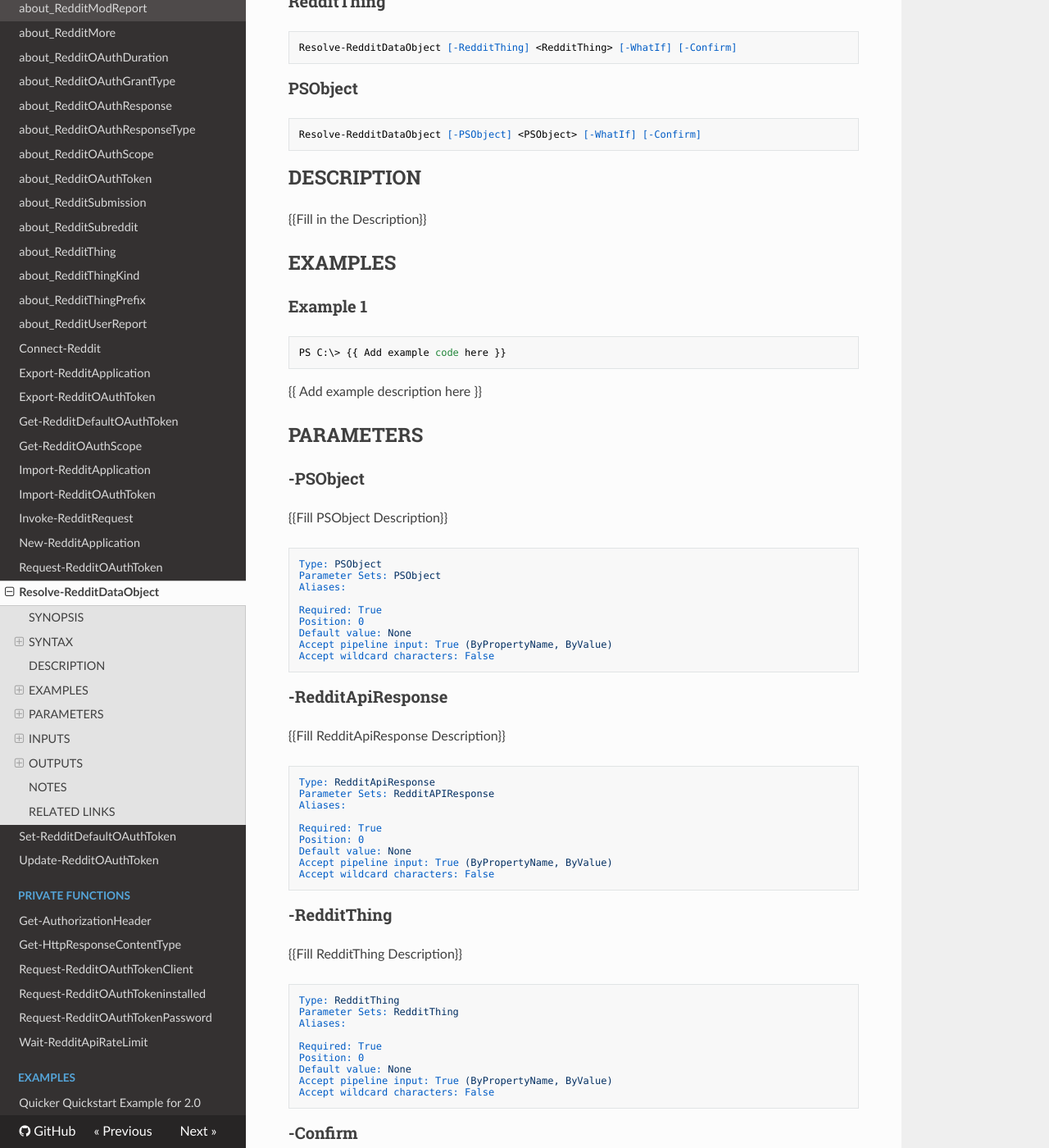
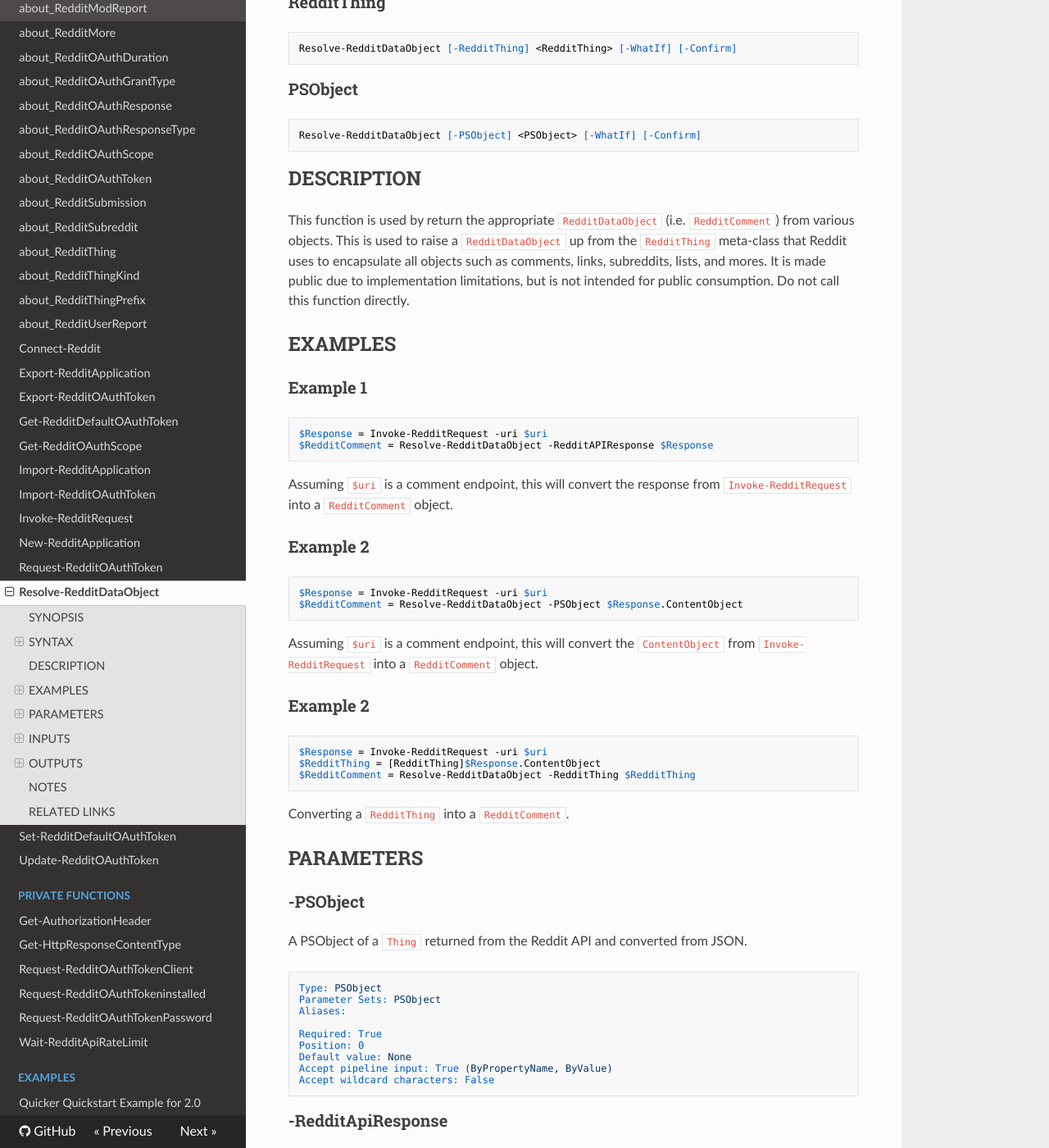
Before and after one commit to markekraus/PSRAW, an MkDocs documentation site: the page built from docs/Module/Resolve-RedditDataObject.md, in a window 1280 px wide and 1400 px high, scrolled down 438 px. Shown: the whole window at 82% size. Built offline with MkDocs 1.6.1, drawn with Linux system fonts in a browser that asks for light colours; nearby versions of some CDN libraries; old or Windows-style settings are respelled for this version of MkDocs; some of the changed text lies outside the part shown.

Commit message:
Update Resolve-redditdataobject docs

````diff
--- a/docs/Module/Resolve-RedditDataObject.md
+++ b/docs/Module/Resolve-RedditDataObject.md
@@ -8,7 +8,7 @@ schema: 2.0.0
 # Resolve-RedditDataObject
 
 ## SYNOPSIS
-{{Fill in the Synopsis}}
+Resolves a `RedditDataObject` from another object
 
 ## SYNTAX
 
@@ -28,21 +28,39 @@ Resolve-RedditDataObject [-PSObject] <PSObject> [-WhatIf] [-Confirm]
 ```
 
 ## DESCRIPTION
-{{Fill in the Description}}
+This function is used by return the appropriate `RedditDataObject` (i.e. `RedditComment`) from various objects. This is used to raise a `RedditDataObject` up from the `RedditThing` meta-class that Reddit uses to encapsulate all objects such as comments, links, subreddits, lists, and mores. It is made public due to implementation limitations, but is not intended for public consumption. Do not call this function directly.
 
 ## EXAMPLES
 
 ### Example 1
 ```
-PS C:\> {{ Add example code here }}
+$Response = Invoke-RedditRequest -uri $uri
+$RedditComment = Resolve-RedditDataObject -RedditAPIResponse $Response
 ```
 
-{{ Add example description here }}
+Assuming `$uri` is a comment endpoint, this will convert the response from `Invoke-RedditRequest` into a `RedditComment` object.
+
+### Example 2
+```
+$Response = Invoke-RedditRequest -uri $uri
+$RedditComment = Resolve-RedditDataObject -PSObject $Response.ContentObject
+```
+
+Assuming `$uri` is a comment endpoint, this will convert the `ContentObject` from `Invoke-RedditRequest` into a `RedditComment` object.
+
+### Example 2
+```
+$Response = Invoke-RedditRequest -uri $uri
+$RedditThing = [RedditThing]$Response.ContentObject
+$RedditComment = Resolve-RedditDataObject -RedditThing $RedditThing
+```
+
+Converting a `RedditThing` into a `RedditComment`.
 
 ## PARAMETERS
 
 ### -PSObject
-{{Fill PSObject Description}}
+A PSObject of a `Thing` returned from the Reddit API and converted from JSON.
 
 ```yaml
 Type: PSObject
@@ -57,7 +75,7 @@ Accept wildcard characters: False
 ```
 
 ### -RedditApiResponse
-{{Fill RedditApiResponse Description}}
+A `RedditApiResponse` object returned from `Invoke-RedditRequest`
 
 ```yaml
 Type: RedditApiResponse
@@ -72,7 +90,7 @@ Accept wildcard characters: False
 ```
 
 ### -RedditThing
-{{Fill RedditThing Description}}
+An existing `RedditThing` object.
 
 ```yaml
 Type: RedditThing
@@ -120,8 +138,8 @@ Accept wildcard characters: False
 ## INPUTS
 
 ### RedditApiResponse
-RedditThing
-System.Management.Automation.PSObject
+### RedditThing
+### System.Management.Automation.PSObject
 
 
 ## OUTPUTS
@@ -134,3 +152,11 @@ System.Management.Automation.PSObject
 ## RELATED LINKS
 
 [https://psraw.readthedocs.io/en/latest/Module/Resolve-RedditdataObject](https://psraw.readthedocs.io/en/latest/Module/Resolve-RedditdataObject)
+
+[about_RedditDataObject](https://psraw.readthedocs.io/en/latest/Module/about_RedditdataObject)
+
+[about_RedditAPIResponse](https://psraw.readthedocs.io/en/latest/Module/about_RedditAPIResponse)
+
+[https://www.reddit.com/wiki/api](https://www.reddit.com/wiki/api)
+
+[https://psraw.readthedocs.io/](https://psraw.readthedocs.io/)
````
